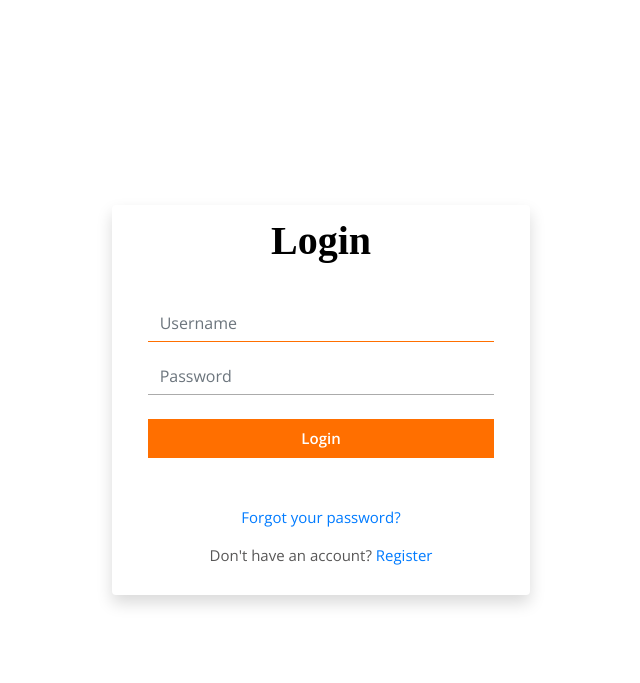
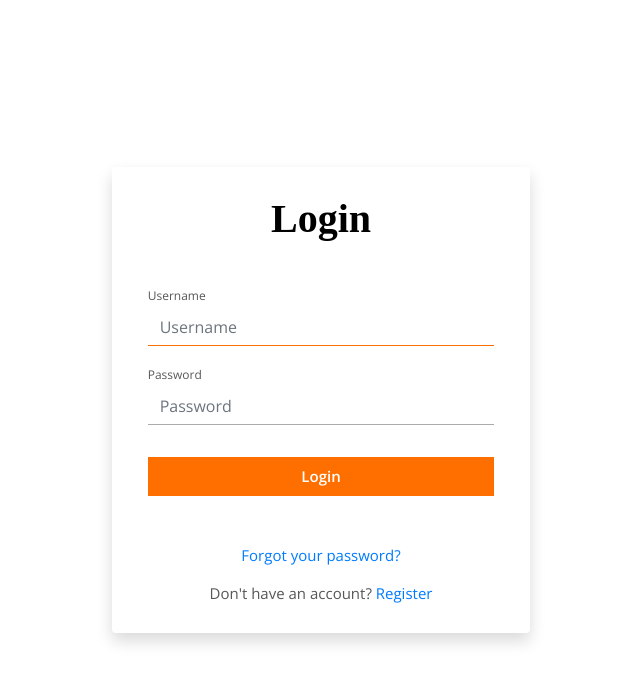
Before and after one commit to Gustavo-F/blog-django-girls, a Django app: page /accounts/login/ in a window 1280 px wide. Shown: the top 683 px of the page, without its empty margins (319-959 px from the left). Run offline with Django 3.2, Linux system fonts and the light colour scheme; some libraries are stand-ins or nearby versions; some web fonts are replaced.

Commit message:
fix forms styles

```diff
--- a/account/templates/account/login.html
+++ b/account/templates/account/login.html
@@ -12,7 +12,7 @@
     <div class="row justify-content-center align-items-center m-0" style="width: 100vw; height: 100vh;">
         <div class="col-xl-4 col-lg-4 col-lg-6 m-0 p-1">
             <div class="card shadow pl-3 pr-3 border-0">
-                <div class="card-header bg-white text-center border-0">
+                <div class="card-header bg-white text-center border-0 mt-3">
                     <h3>Login</h3>
                 </div>
                 <div class="card-body">
@@ -20,19 +20,29 @@
                     <form method="post" autocomplete="off">
                         {% csrf_token %}
 
-                        <div class="form-group mb-3">
+                        <div class="form-row">
+                            <div class="col-lg-12">
+                                <div class="form-group">
+                                    <label class="small mb-1" for="username">Username</label>
                                     <input
                                         class="form-control" id="username" type="text" placeholder="Username"
                                         name="username" required autofocus
                                     />
                                 </div>
-                        <div class="form-group mb-4">
+                            </div>
+                        </div>
+                        <div class="form-row">
+                            <div class="col-lg-12">
+                                <div class="form-group">
+                                    <label class="small mb-1" for="password">Password</label>
                                     <input
                                         class="form-control" id="password" type="password" placeholder="Password"
                                         name="password" required
                                     />
                                 </div>
-                        <div class="row">
+                            </div>
+                        </div>
+                        <div class="form-row mt-3">
                             <div class="col-lg-12">
                                 <div class="form-group mb-3">
                                     <button class="btn btn-primary w-100" type="submit">Login</button>
--- a/mysite/settings.py
+++ b/mysite/settings.py
@@ -145,6 +145,12 @@ MESSAGE_TAGS = {
     constants.WARNING: 'alert-warning',
 }
 
+SUMMERNOTE_CONFIG = {
+    'summernote': {
+        'width': '100%'
+    }
+}
+
 try:
     from .local_settings import *
 except:
```
Also changed, not shown: account/forms.py (+9 -9 lines), account/templates/account/forgot.html (+15 -10 lines), account/templates/account/register.html (+15 -1 lines), account/templates/account/reset_password.html (+8 -8 lines), requirements.txt (+6 -6 lines). Lines whose indentation alone changed are shown as unchanged.
